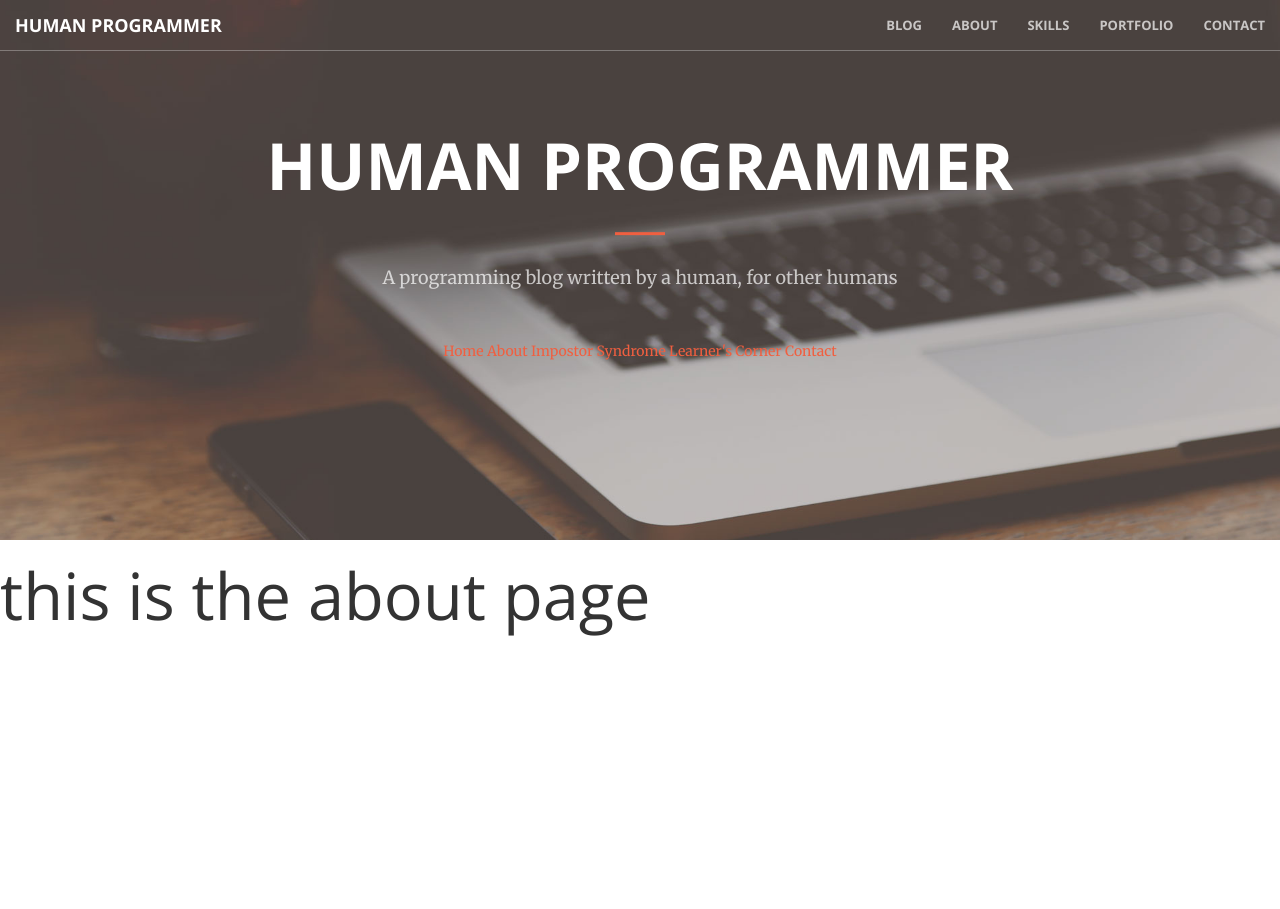
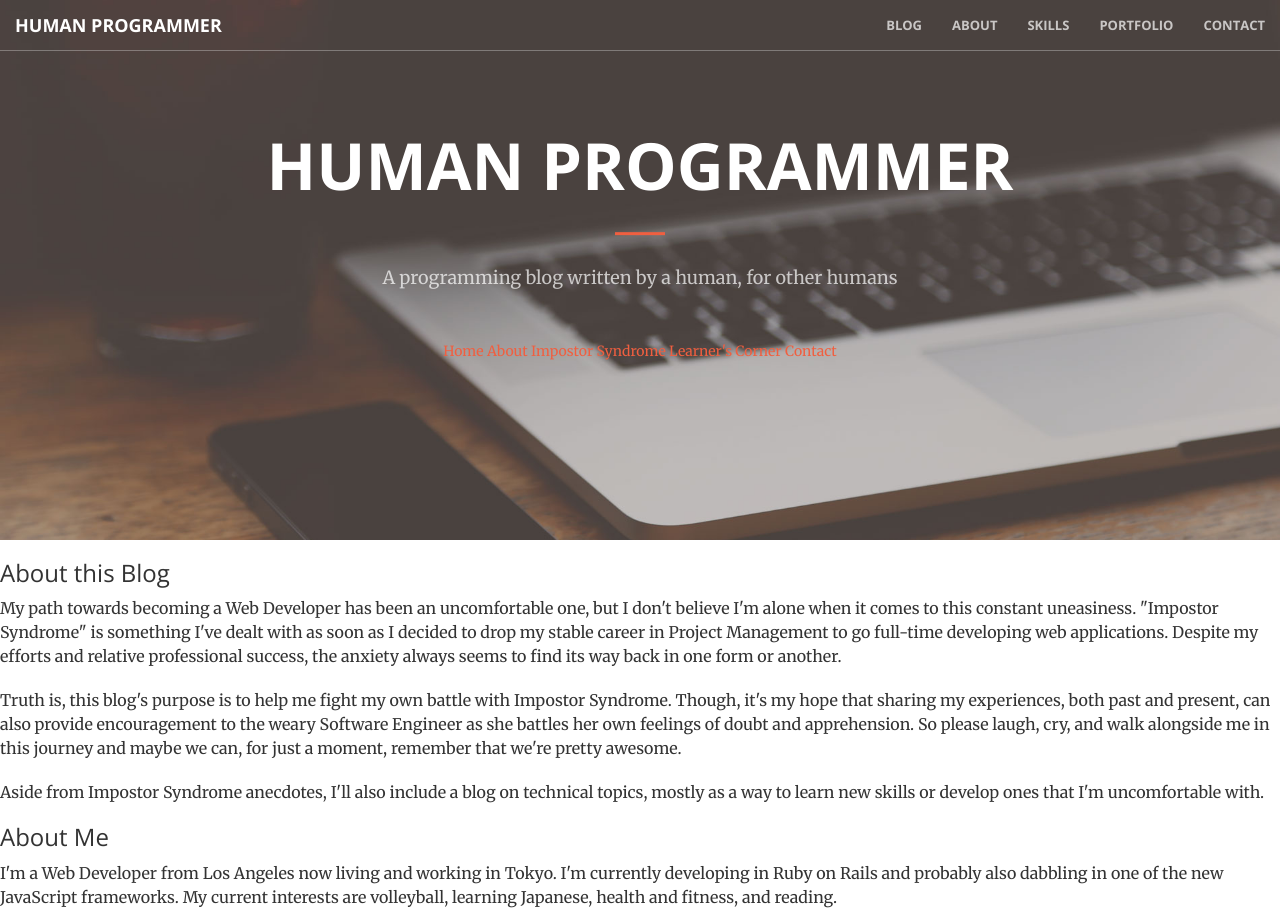
Before and after one commit to andrewquan/human_programmer, a Jekyll site: the page built from about.html, in a window 1280 px wide. Built offline with Jekyll 4.4.1, drawn with Linux system fonts in a browser that asks for light colours.

Commit message:
draft about page content

```diff
--- a/about.html
+++ b/about.html
@@ -2,4 +2,20 @@
 layout: default
 ---
 
-<h1>this is the about page</h1>
+<h3>About this Blog</h3>
+<p>
+  My path towards becoming a Web Developer has been an uncomfortable one, but I don't believe I'm alone when it comes to this constant uneasiness. "Impostor Syndrome" is something I've dealt with as soon as I decided to drop my stable career in Project Management to go full-time developing web applications. Despite my efforts and relative professional success, the anxiety always seems to find its way back in one form or another.
+</p>
+
+<p>
+  Truth is, this blog's purpose is to help me fight my own battle with Impostor Syndrome. Though, it's my hope that sharing my experiences, both past and present, can also provide encouragement to the weary Software Engineer as she battles her own feelings of doubt and apprehension. So please laugh, cry, and walk alongside me in this journey and maybe we can, for just a moment, remember that we're pretty awesome.
+</p>
+
+<p>
+  Aside from Impostor Syndrome anecdotes, I'll also include a blog on technical topics, mostly as a way to learn new skills or develop ones that I'm uncomfortable with.
+</p>
+
+<h3>About Me</h3>
+<p>
+  I'm a Web Developer from Los Angeles now living and working in Tokyo. I'm currently developing in Ruby on Rails and probably also dabbling in one of the new JavaScript frameworks. My current interests are volleyball, learning Japanese, health and fitness, and reading.
+</p>
```
Also changed, not shown: 1 other file.
